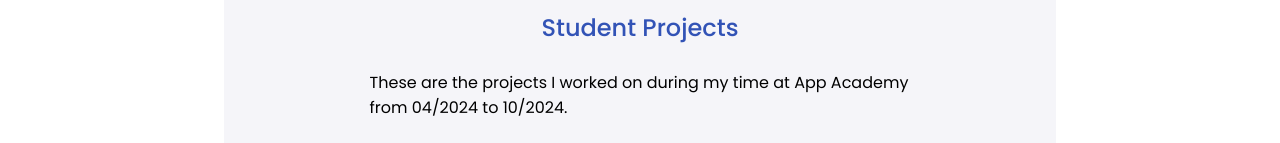
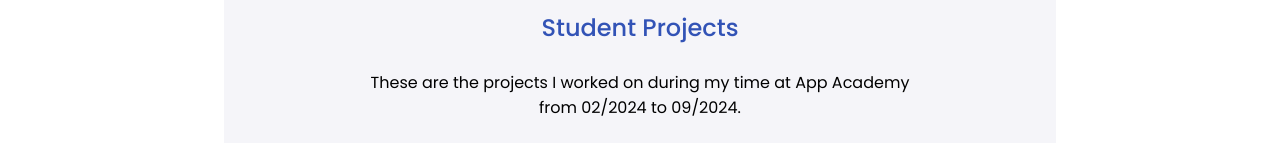
Before and after one commit to bayodelaoye/bayodelaoye.github.io, a React (Vite) app: page /projects in a window 1280 px wide. Shown: the part 195-338 px from the top of the page. Built offline with nearby package versions, Linux system fonts and the light colour scheme.

Commit message:
Added media queries to projects page

```diff
--- a/src/components/Projects/Projects.css
+++ b/src/components/Projects/Projects.css
@@ -50,3 +50,70 @@
   font-weight: 600;
   color: var(--dark);
 }
+
+/********** Media queries **********/
+
+@media screen and (min-width: 360px) {
+  #main-project-container {
+    text-align: center;
+  }
+
+  #project-container {
+    padding-bottom: 14px;
+  }
+}
+
+@media screen and (min-width: 640px) {
+  #main-project-container {
+    display: flex;
+    justify-content: center;
+    padding-top: 80px;
+    padding-bottom: 80px;
+  }
+
+  #project-container {
+    background-color: var(--off-white);
+    display: inline-flex;
+    flex-direction: column;
+    justify-content: center;
+    align-items: center;
+    gap: 25px;
+    width: 65%;
+    padding-top: 30px;
+    padding-bottom: 30px;
+  }
+
+  #project-container h2 {
+    color: var(--main-blue);
+    font-weight: 500;
+  }
+
+  #project-container p {
+    width: 65%;
+  }
+
+  #project-cards-container {
+    display: flex;
+    width: 73%;
+    gap: 15px;
+    flex-wrap: wrap;
+    justify-content: center;
+  }
+
+  .card-container {
+    display: flex;
+    flex-direction: column;
+    align-items: center;
+    gap: 10px;
+    cursor: pointer;
+  }
+
+  .card-container img {
+    width: 280px;
+  }
+
+  .card-container div {
+    font-weight: 600;
+    color: var(--dark);
+  }
+}
--- a/src/components/Projects/Projects.jsx
+++ b/src/components/Projects/Projects.jsx
@@ -8,7 +8,7 @@
         <h2>Student Projects</h2>
         <p>
           These are the projects I worked on during my time at App Academy from
-          04/2024 to 10/2024.
+          02/2024 to 09/2024.
         </p>
 
         <div id="project-cards-container">
```
